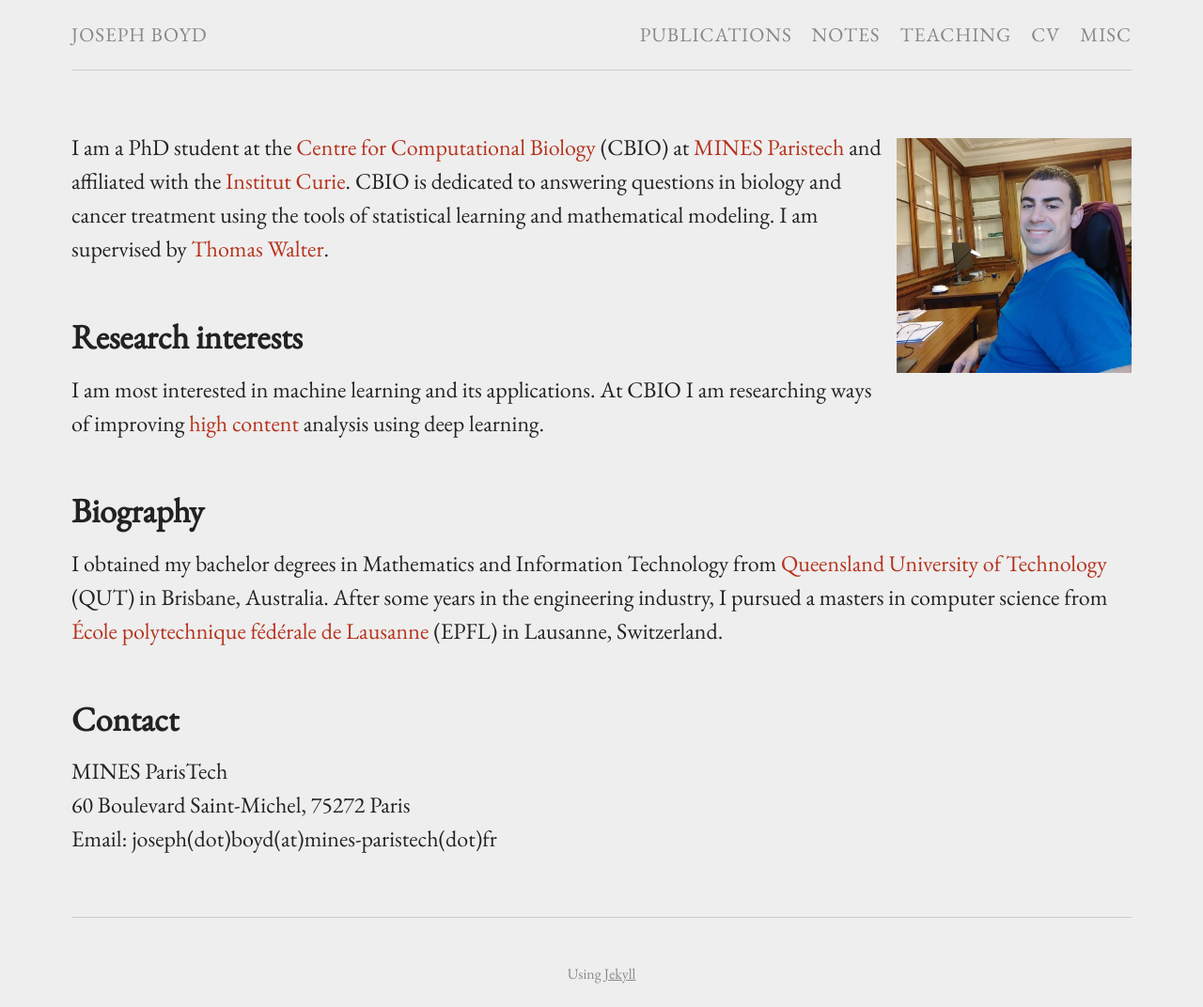
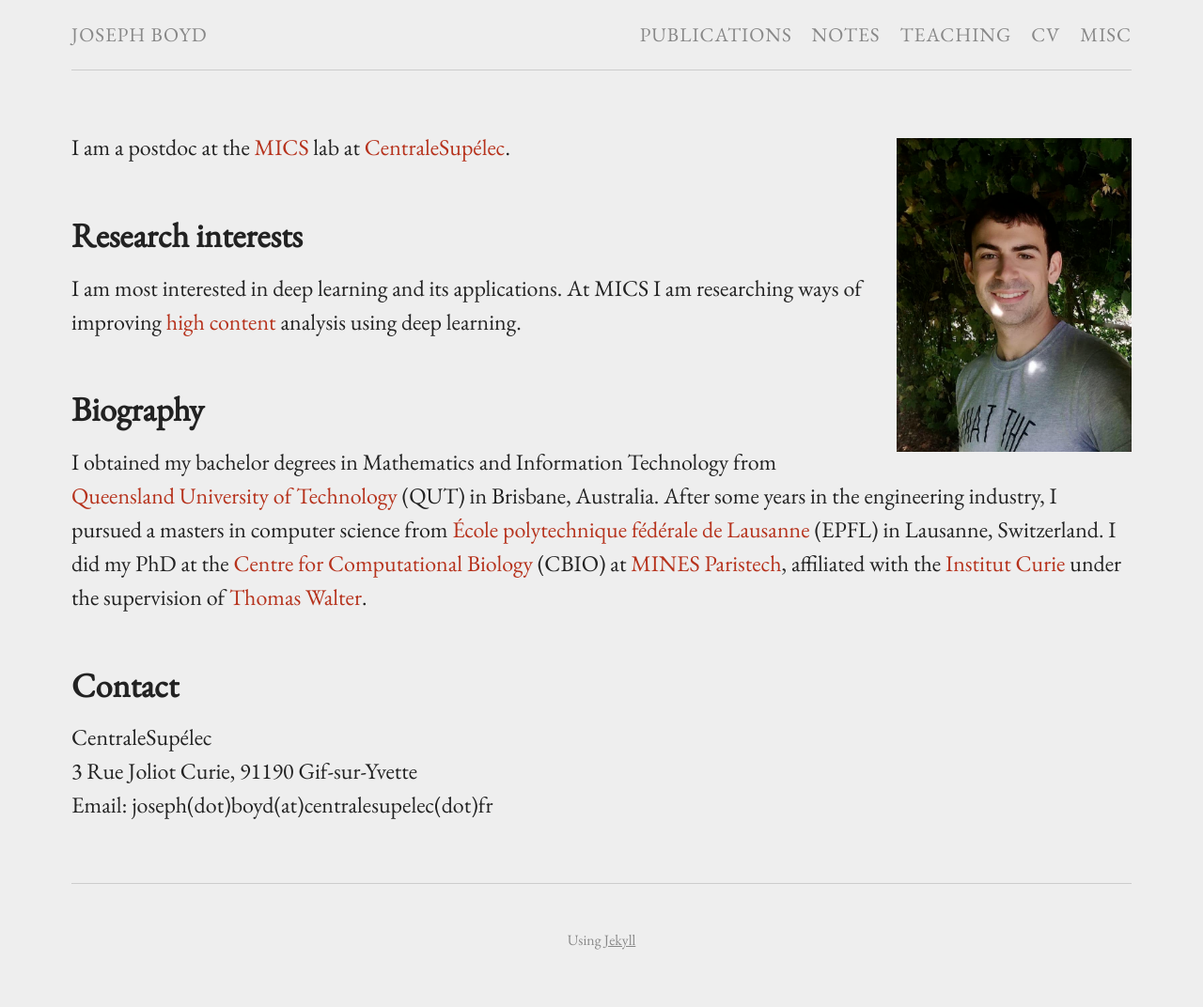
Before and after one commit to jcboyd/jcboyd.github.io, a Jekyll site: the page built from index.md, in a window 1280 px wide. Shown: the whole page at 94% size. Built offline with Jekyll 4.4.1, drawn with Linux system fonts in a browser that asks for light colours; after the commit the page ends 1036 px from its top, so only the background shows below that.

Commit message:
updated pages

```diff
--- a/index.md
+++ b/index.md
@@ -4,20 +4,20 @@ title:
 permalink: /
 ---
 
-{% include image.html url="images/morty.jpg" caption="" width="250px" align="right" %}
+{% include image.html url="images/self.png" caption="" width="250px" align="right" %}
 
-I am a PhD student at the [Centre for Computational Biology](http://cbio.ensmp.fr/) (CBIO) at [MINES Paristech](http://www.mines-paristech.fr/) and affiliated with the [Institut Curie](http://www.institut-curie.org/). CBIO is dedicated to answering questions in biology and cancer treatment using the tools of statistical learning and mathematical modeling. I am supervised by [Thomas Walter](http://members.cbio.mines-paristech.fr/~twalter/).
+I am a postdoc at the [MICS](http://mics.centralesupelec.fr/) lab at [CentraleSupélec](https://www.centralesupelec.fr/).
 
 ## Research interests
 
-I am most interested in machine learning and its applications. At CBIO I am researching ways of improving [high content](https://en.wikipedia.org/wiki/High-content_screening) analysis using deep learning.
+I am most interested in deep learning and its applications. At MICS I am researching ways of improving [high content](https://en.wikipedia.org/wiki/High-content_screening) analysis using deep learning.
 
 ## Biography
 
-I obtained my bachelor degrees in Mathematics and Information Technology from [Queensland University of Technology](https://www.qut.edu.au/) (QUT) in Brisbane, Australia. After some years in the engineering industry, I pursued a masters in computer science from [École polytechnique fédérale de Lausanne](https://www.epfl.ch/) (EPFL) in Lausanne, Switzerland.
+I obtained my bachelor degrees in Mathematics and Information Technology from [Queensland University of Technology](https://www.qut.edu.au/) (QUT) in Brisbane, Australia. After some years in the engineering industry, I pursued a masters in computer science from [École polytechnique fédérale de Lausanne](https://www.epfl.ch/) (EPFL) in Lausanne, Switzerland. I did my PhD at the [Centre for Computational Biology](http://cbio.ensmp.fr/) (CBIO) at [MINES Paristech](http://www.mines-paristech.fr/), affiliated with the [Institut Curie](http://www.institut-curie.org/) under the supervision of [Thomas Walter](http://members.cbio.mines-paristech.fr/~twalter/).
 
 ## Contact
 
-MINES ParisTech <br/>
-60 Boulevard Saint-Michel, 75272 Paris <br/>
-Email: joseph(dot)boyd(at)mines-paristech(dot)fr
+CentraleSupélec <br/>
+3 Rue Joliot Curie, 91190 Gif-sur-Yvette <br/>
+Email: joseph(dot)boyd(at)centralesupelec(dot)fr
```
Also changed, not shown: publications.md (+3 -1 lines), images/self.png (added).
